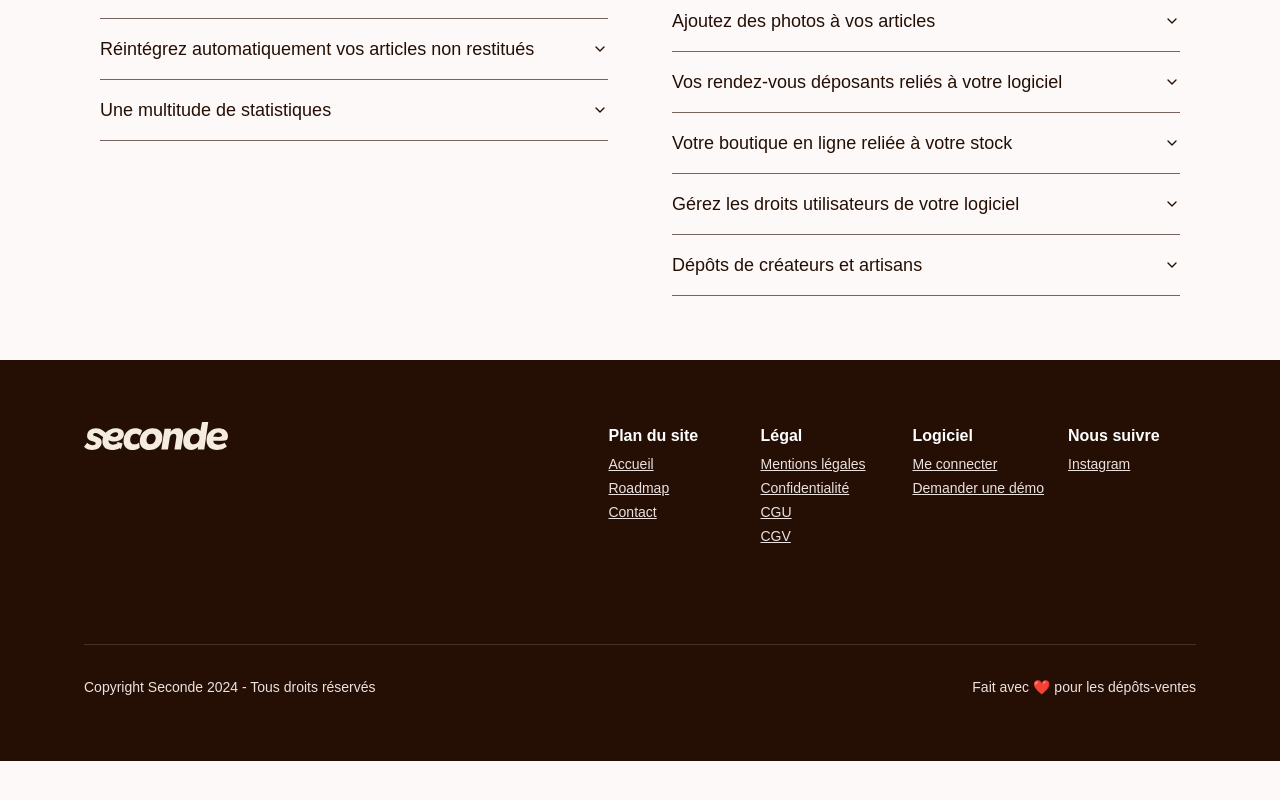
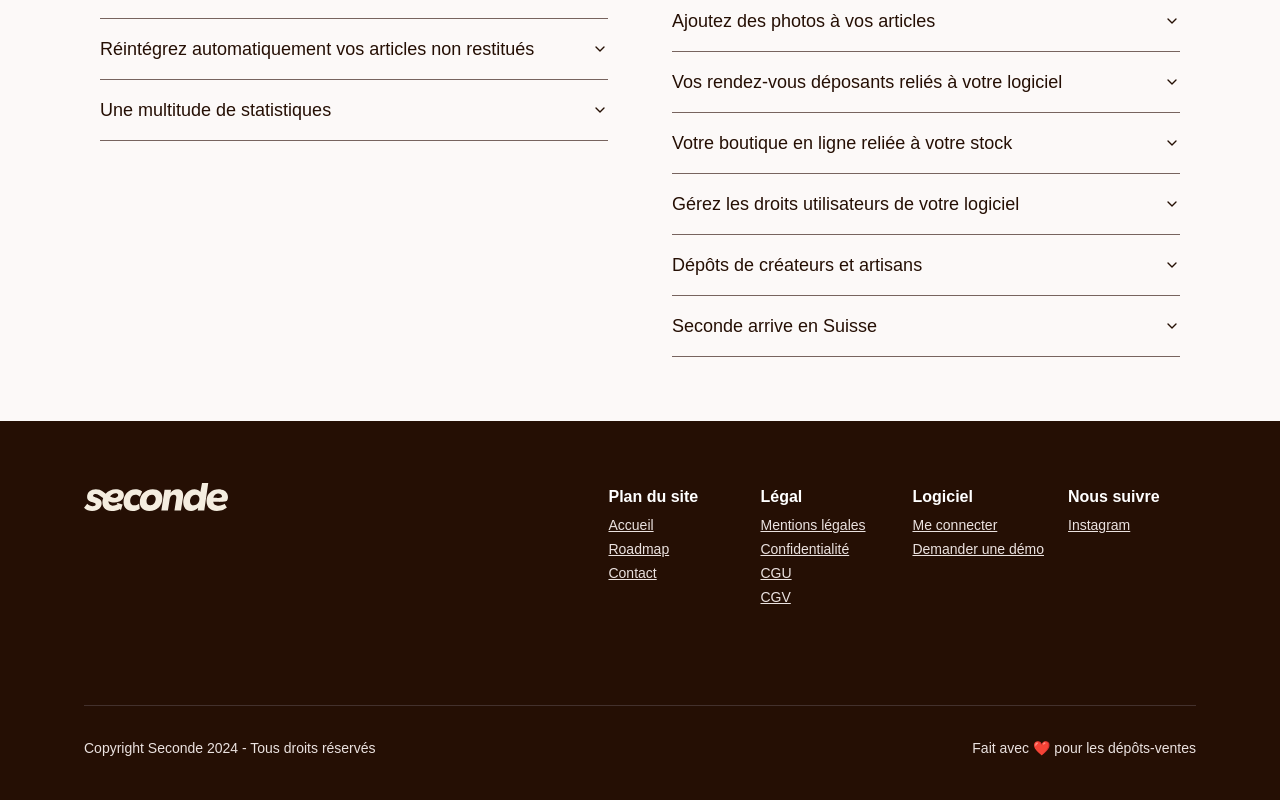
Before and after one commit to rpoder/seconde-website-2.0, a Next.js app: page /roadmap in a window 1280 px wide. Shown: the part 1017-1817 px from the top of the page. Before the commit the page ends 1778 px from the top, so only its background shows below. Built offline with nearby package versions, Linux system fonts and the light colour scheme; a web font is replaced by a local one.

Commit message:
feat: add suisse to roadmap

```diff
--- a/src/app/roadmap/data.ts
+++ b/src/app/roadmap/data.ts
@@ -163,6 +163,12 @@ const columns: RoadmapColumn[] = [
 					"Enregistrez des dépôts de professionnels (assujettis ou non à la TVA) et offrez leur le système de suivi de ventes Seconde.",
 				],
 			},
+			{
+				title: "Seconde arrive en Suisse",
+				description: [
+					"Vous gérez un dépôt-vente en Suisse ? Utilisez Seconde en CHF et avec les taux de tva en vigueur en Suisse. Profitez d’exactement les mêmes fonctionnalités qu’en France.",
+				],
+			},
 		],
 	},
 ];
```
